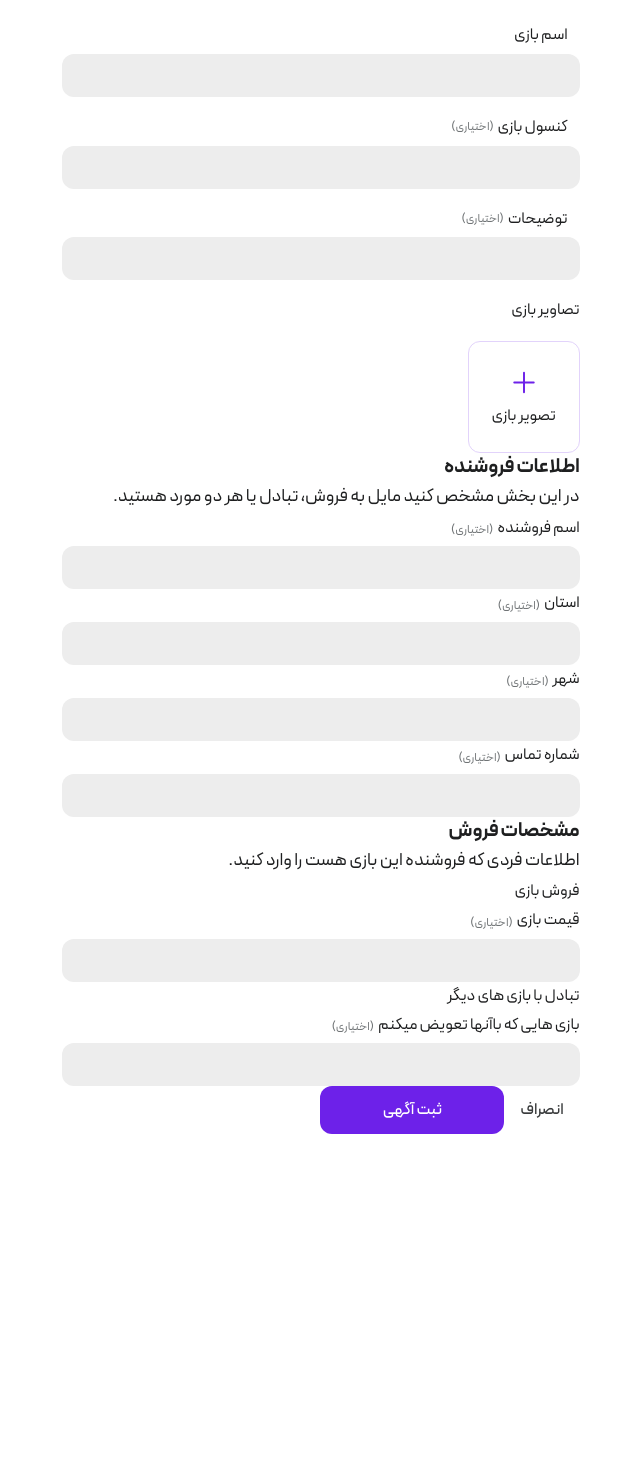
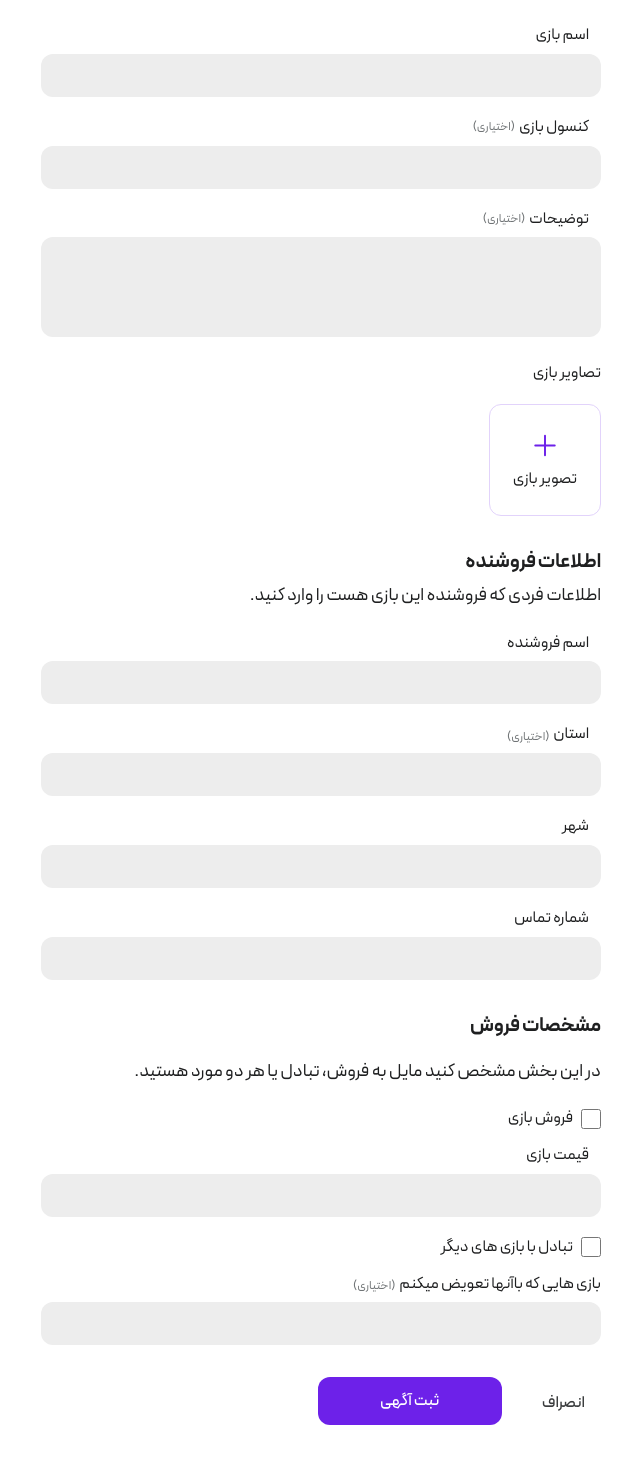
Before and after one commit to ZahraMoosavi77/Kooche, a Next.js app: page /new in a window 1280 px wide. Shown: the part 249-1712 px from the top of the page, without its empty margins (319-959 px from the left). Before the commit the page ends 1423 px from the top, so only its background shows below. Built offline with nearby package versions, Linux system fonts and the light colour scheme.

Commit message:
chore: create components for sections

```diff
--- a/app/new/page.jsx
+++ b/app/new/page.jsx
@@ -1,67 +1,32 @@
-import React from 'react'
-import Optional from '@/components/elements/Optional'
 import RegisterAd from '@/components/elements/RegisterAd'
-import TitleNewPage from '@/components/elements/TitleNewPage'
-import SubTitleNewPage from '@/components/elements/SubTitleNewPage'
 import { REGISTERADVERTISE, infoGame } from '@/constants/constantNewPage'
-import { infoSale } from '@/constants/constantNewPage'
-import { infoSeller } from '@/constants/constantNewPage'
 import { CANCEL } from '@/constants/constantNewPage'
-import TextNewPage from '@/components/elements/TextNewPage'
-
-import CheckBox from '@/components/elements/CheckBox'
-
-import CanccelButton from '@/components/elements/CancelButton'
+import CancelButton from '@/components/elements/CancelButton'
 import RegisterAdButton from '@/components/elements/RegisterAdButton'
-import InfoGameSection from '@/components/elements/InfoGameSection'
-import TextFieldNewPage from '@/components/elements/TextFieldNewPage'
+import InfoGameSection from '@/components/modules/InfoGameSection'
+import InfoSellerSection from '@/components/modules/InfoSellerSection'
+import InfoSaleSection from '@/components/modules/InfoSaleSection'
 export default function page() {
   return (
-    <div className='flex flex-col justify-center items-center mt-30 mb-10'>
-      <div className='items-start'>
-        <RegisterAd />
-        <InfoGameSection/>
+    <div className='flex flex-col   justify-center items-center mt-30 mb-10 '>
+      <div className='flex flex-col items-start gap-8'>
+        <div className=' flex flex-col  gap-8'>
 
-        {/* <CheckBox checked={false} /> */}
-        <TitleNewPage text={infoSeller.INFOSELLERTITLE} />
-        <SubTitleNewPage text={infoSale.INFOSALESUBTITLE} />
-        <TextFieldNewPage label={<div className='flex  items-center '>
-          <TextNewPage text={infoSeller.SELLERNAME} type={'textarea'} />
-          <Optional />
+          <RegisterAd />
+          <InfoGameSection />
+          <InfoSellerSection />
+          <InfoSaleSection />
 
-        </div>} />
-        <TextFieldNewPage label={<div className='flex  items-center '>
-          <TextNewPage text={infoSeller.SELLERUNITED} type={'textarea'} />
-          <Optional />
+        </div>
 
-        </div>} />
-        <TextFieldNewPage label={<div className='flex  items-center '>
-          <TextNewPage text={infoSeller.SELLERCITY} type={'textarea'} />
-          <Optional />
-
-        </div>} />
-        <TextFieldNewPage label={<div className='flex  items-center '>
-          <TextNewPage text={infoSeller.SELLERPHONE} type={'textarea'} />
-          <Optional />
-
-        </div>} />
-        <TitleNewPage text={infoSale.INFOSALETITLE} />
-        <SubTitleNewPage text={infoSeller.INFOSELLERSUBTITLE} />
-        <TextNewPage text={infoSale.SALEGAME}/>
-        <TextFieldNewPage label={<div className='flex  items-center '>
-          <TextNewPage text={infoSale.PRICEGAME} type={'textarea'} />
-          <Optional />
-        </div>} />
-
-        <TextNewPage text={infoSale.EXCHANGEGAME} />
-        <TextFieldNewPage label={<div className='flex  items-center '>
-          <TextNewPage text={infoSale.PREFEREDEXCHANGEGAME} type={'textarea'} />
-          <Optional />
-        </div>} />
-        <CanccelButton text={CANCEL}/>
-        <RegisterAdButton text={REGISTERADVERTISE}/>
+        <div className='flex items-end gap-6 '>
+          <CancelButton text={CANCEL} />
+          <RegisterAdButton text={REGISTERADVERTISE} />
+        </div>
 
       </div>
+
+
 
     </div>
   )
--- a/components/elements/CancelButton.jsx
+++ b/components/elements/CancelButton.jsx
@@ -1,7 +1,7 @@
 import React from 'react'
 
-export default function CanccelButton({text}) {
+export default function CancelButton({text}) {
   return (
-    <button className='font-peyda-medium text-gray-800 leading-leading-3 rounded-xl px-4 py-2 hover:bg-gray-200 hover:text-gray-900'>{text}</button>
+    <button className='font-peyda-medium text-gray-800 leading-leading-3 rounded-xl px-4 py-2 hover:bg-gray-200 hover:text-gray-900 '>{text}</button>
   )
 }
--- a/components/elements/RegisterAd.jsx
+++ b/components/elements/RegisterAd.jsx
@@ -2,6 +2,6 @@ import { REGISTERADVERTISE } from '@/constants/constantNewPage'
 
 export default function RegisterAd() {
   return (
-    <div className='text-scales-xlarge leading-leading-5 text-right font-peyda-bold mb-8' >{REGISTERADVERTISE }</div>
+    <div className='text-scales-xlarge leading-leading-5 text-right font-peyda-bold ' >{REGISTERADVERTISE }</div>
   )
 }
--- /dev/null
+++ b/components/elements/TextAreaNewPage.jsx
@@ -0,0 +1,11 @@
+import React from 'react'
+
+export default function TextAreaNewPage({ type,value,label,name }) {
+  return (
+    <>
+    <label>{label} </label>
+    <textarea type={type} value={value} name={name} className="h-[100px] w-[560px] overflow-hidden resize-none bg-gray-200 text-gray-900 rounded-xl  outline-none px-3 py-[9.5px] mt-1 focus:bg-white  focus:border focus:border-primary focus:text-primary" ></textarea>
+
+
+  </>  )
+}
--- a/components/elements/TextFieldNewPage.jsx
+++ b/components/elements/TextFieldNewPage.jsx
@@ -4,7 +4,7 @@ export default function TextField({ type,value,label,name }) {
   return (
     <>
       <label>{label} </label>
-      <input type={type} value={value} name={name} className="bg-gray-200 rounded-xl px-3 py-[9.5px] w-full mt-1" />
+      <input type={type} value={value} name={name} className="bg-gray-200 text-gray-900 rounded-xl  outline-none px-3 py-[9.5px] w-full mt-1 focus:bg-white focus:border focus:border-primary focus:text-primary" />
 
 
     </>
--- a/components/elements/InfoGameSection.jsx
+++ b/components/modules/InfoGameSection.jsx
@@ -6,6 +6,7 @@ import { REGISTERADVERTISE, infoGame } from '@/constants/constantNewPage'
 import TitleNewPage from '@/components/elements/TitleNewPage'
 import Optional from '@/components/elements/Optional'
 import TextNewPage from '@/components/elements/TextNewPage'
+import TextAreaNewPage from '../elements/TextAreaNewPage'
 
 
 export default function InfoGameSection() {
@@ -17,26 +18,22 @@ export default function InfoGameSection() {
             </div>
             <div>
 
-                <TextFieldNewPage  label={<TextNewPage specialClass={'pr-3'} text={infoGame.GAMENAME} />} />
+                <TextFieldNewPage type={'text'} label={<TextNewPage specialClass={'pr-3'} text={infoGame.GAMENAME} />} />
             </div>
 
             <div>
-                <TextFieldNewPage label={<div className='flex  '>
+                <TextFieldNewPage  label={<div className='flex  '>
                     <TextNewPage specialClass={'pr-3'} text={infoGame.GAMECONSOLE} />
                     <Optional />
                 </div>} />
             </div>
-            <div>
-                <TextFieldNewPage label={<div className='flex  '>
+            <div >
+                <TextAreaNewPage label={<div className='flex  '>
                     <TextNewPage specialClass={'pr-3'} text={infoGame.GAMEDESCRIPTION} type={'textarea'} />
                     <Optional />
                 </div>} />
 
             </div>
-
-
-
-
             <TextNewPage text={infoGame.GAMEIMAGES} />
             <AddImage />
         </div>
--- /dev/null
+++ b/components/modules/InfoSaleSection.jsx
@@ -0,0 +1,50 @@
+import Optional from '@/components/elements/Optional'
+import RegisterAd from '@/components/elements/RegisterAd'
+import TitleNewPage from '@/components/elements/TitleNewPage'
+import SubTitleNewPage from '@/components/elements/SubTitleNewPage'
+import { REGISTERADVERTISE, infoGame } from '@/constants/constantNewPage'
+import { infoSale } from '@/constants/constantNewPage'
+
+import { CANCEL } from '@/constants/constantNewPage'
+import TextNewPage from '@/components/elements/TextNewPage'
+
+import CheckBox from '@/components/elements/CheckBox'
+
+import CanccelButton from '@/components/elements/CancelButton'
+import RegisterAdButton from '@/components/elements/RegisterAdButton'
+import InfoGameSection from '@/components/modules/InfoGameSection'
+import TextFieldNewPage from '@/components/elements/TextFieldNewPage'
+import InfoSellerSection from '@/components/modules/InfoSellerSection'
+
+export default function () {
+    return (
+        <div className=' flex flex-col gap-4'>
+            <TitleNewPage text={infoSale.INFOSALETITLE} />
+            <SubTitleNewPage text={infoSale.INFOSALESUBTITLE} />
+            <div >
+                <div className='flex items-center gap-2 mb-2'>
+                    <CheckBox />
+                    <TextNewPage text={infoSale.SALEGAME} />
+
+                </div>
+                <TextFieldNewPage label={<div className='flex  items-center  '>
+                    <TextNewPage specialClass={'pr-3'} text={infoSale.PRICEGAME} type={'textarea'} />
+                </div>} />
+
+            </div>
+
+            <div>
+
+                <div className='flex items-center gap-2 mb-2'>
+                    <CheckBox />
+                    <TextNewPage text={infoSale.EXCHANGEGAME} />
+
+                </div>
+                <TextFieldNewPage label={<div className='flex  items-center '>
+                    <TextNewPage text={infoSale.PREFEREDEXCHANGEGAME} type={'textarea'} />
+                    <Optional />
+                </div>} />
+            </div>
+        </div>
+    )
+}
--- /dev/null
+++ b/components/modules/InfoSellerSection.jsx
@@ -0,0 +1,48 @@
+import AddImage from '@/components/elements/AddImage'
+import ShowImage from '@/components/elements/ShowImage'
+import TextFieldNewPage from '@/components/elements/TextFieldNewPage'
+import SubTitleNewPage from '@/components/elements/SubTitleNewPage'
+import { REGISTERADVERTISE, infoGame, infoSeller } from '@/constants/constantNewPage'
+import TitleNewPage from '../elements/TitleNewPage'
+import Optional from '@/components/elements/Optional'
+import TextNewPage from '../elements/TextNewPage'
+
+
+
+
+export default function InfoSellerSection() {
+    return (
+        <div className=' flex flex-col gap-4'>
+            <div className=' flex flex-col gap-1'>
+                <TitleNewPage text={infoSeller.INFOSELLERTITLE} />
+                <SubTitleNewPage text={infoSeller.INFOSELLERSUBTITLE} />
+            </div>
+            <div>
+                <TextFieldNewPage label={<div className='flex  items-center '>
+                    <TextNewPage specialClass={'pr-3'} text={infoSeller.SELLERNAME} type={'textarea'} />
+                </div>} />
+            </div>
+            <div>
+            <TextFieldNewPage label={<div className='flex  items-center '>
+                <TextNewPage specialClass={'pr-3'} text={infoSeller.SELLERUNITED} type={'textarea'} />
+                <Optional />
+            </div>} />
+
+            </div>
+            <div>
+                  <TextFieldNewPage label={<div className='flex  items-center '>
+                <TextNewPage  specialClass={'pr-3'} text={infoSeller.SELLERCITY} type={'textarea'} />
+            </div>} />
+
+            </div>
+
+             <div>
+             <TextFieldNewPage label={<div className='flex  items-center '>
+                <TextNewPage  specialClass={'pr-3'} text={infoSeller.SELLERPHONE} type={'textarea'} />
+
+
+            </div>} />
+             </div>
+        </div>
+    )
+}
```
